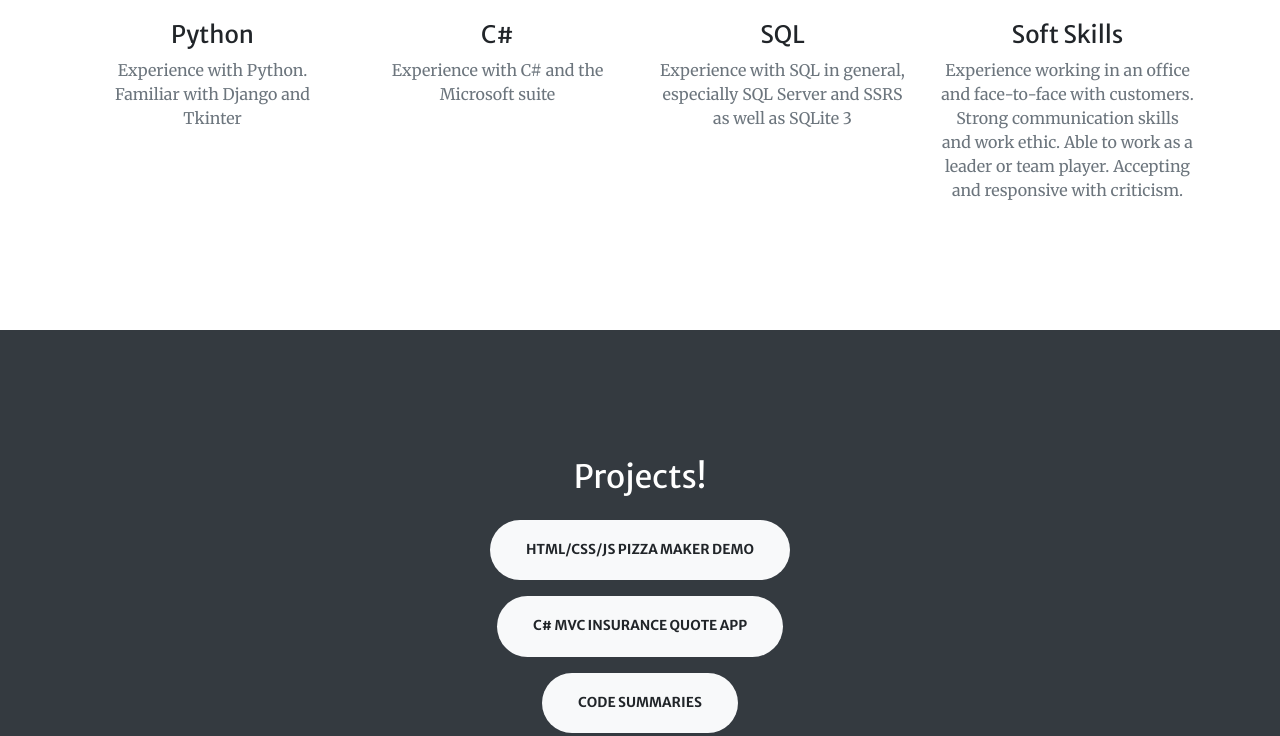
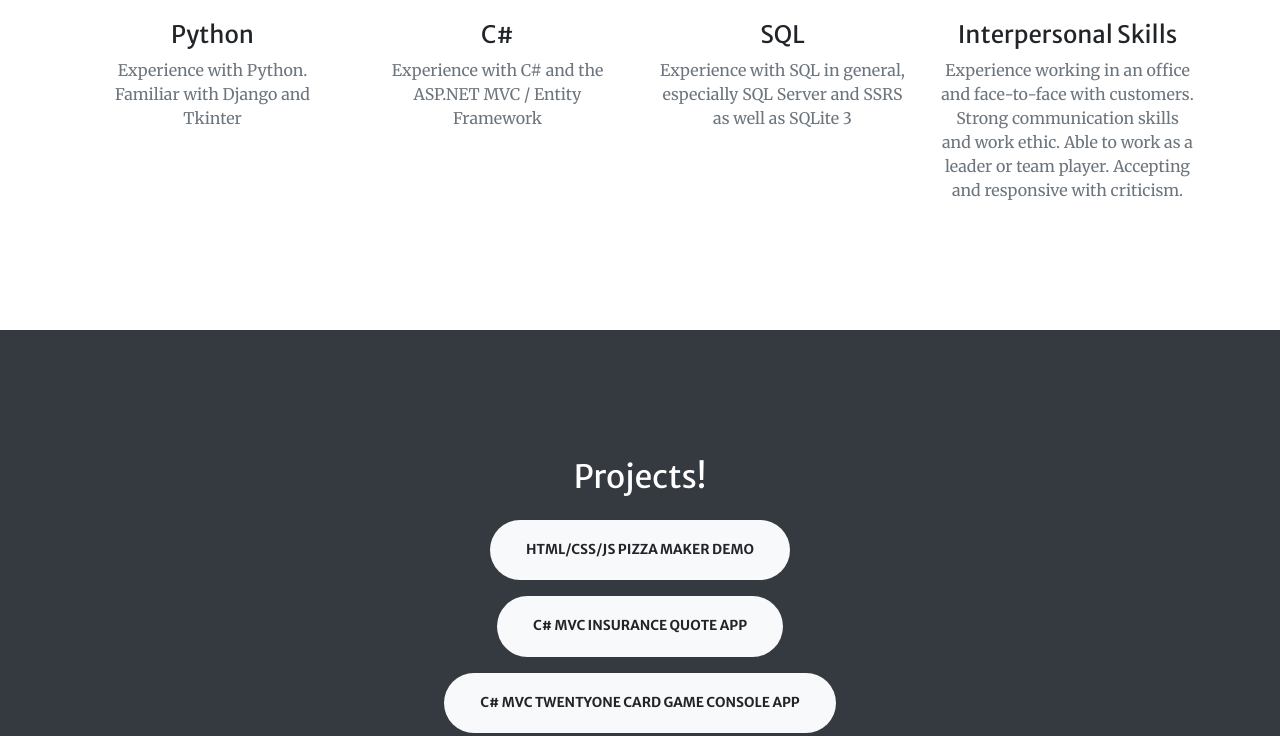
Before and after one commit to A-Wunderlich/A-Wunderlich.github.io, a website with bundled scripts: page index.html in a window 1280 px wide. Shown: the part 1624-2360 px from the top of the page. Built offline with nearby package versions, Linux system fonts and the light colour scheme.

Commit message:
add project change wording

```diff
--- a/index.html
+++ b/index.html
@@ -102,7 +102,7 @@
           <div class="mt-5">
             <i class="fab fa-4x fas fa-file-code text-primary mb-4"></i>
             <h3 class="h4 mb-2">C#</h3>
-            <p class="text-muted mb-0">Experience with C# and the Microsoft suite</p>
+            <p class="text-muted mb-0">Experience with C# and the ASP.NET MVC / Entity Framework</p>
           </div>
         </div>
         <div class="col-lg-3 col-md-6 text-center">
@@ -115,7 +115,7 @@
         <div class="col-lg-3 col-md-6 text-center">
           <div class="mt-5">
             <i class="fas fa-4x fa-heart text-primary mb-4"></i>
-            <h3 class="h4 mb-2">Soft Skills</h3>
+            <h3 class="h4 mb-2">Interpersonal Skills</h3>
             <p class="text-muted mb-0">Experience working in an office and face-to-face with customers. Strong communication skills and work ethic. Able to work as a leader or team player. Accepting and responsive with criticism.</p>
           </div>
         </div>
@@ -129,6 +129,7 @@
             <h2 class="mb-4">Projects!</h2>
             <div><a class="btn btn-light btn-xl" href="pizza.html">HTML/CSS/JS Pizza Maker Demo</a></div>
             <div><a class="btn btn-light btn-xl mt-3" href="https://github.com/A-Wunderlich/C-Sharp-Projects/tree/master/InsuranceQuoteMVC%20-%20Copy">C# MVC Insurance Quote App</a></div>
+            <div><a class="btn btn-light btn-xl mt-3" href="https://github.com/A-Wunderlich/C-Sharp-Projects/tree/master/TwentyOne">C# MVC TwentyOne Card Game Console App</a></div>
             <div><a class="btn btn-light btn-xl mt-3" href="https://github.com/A-Wunderlich/Code-Summaries">Code Summaries</a></div>
         </div>
   </section>
```
